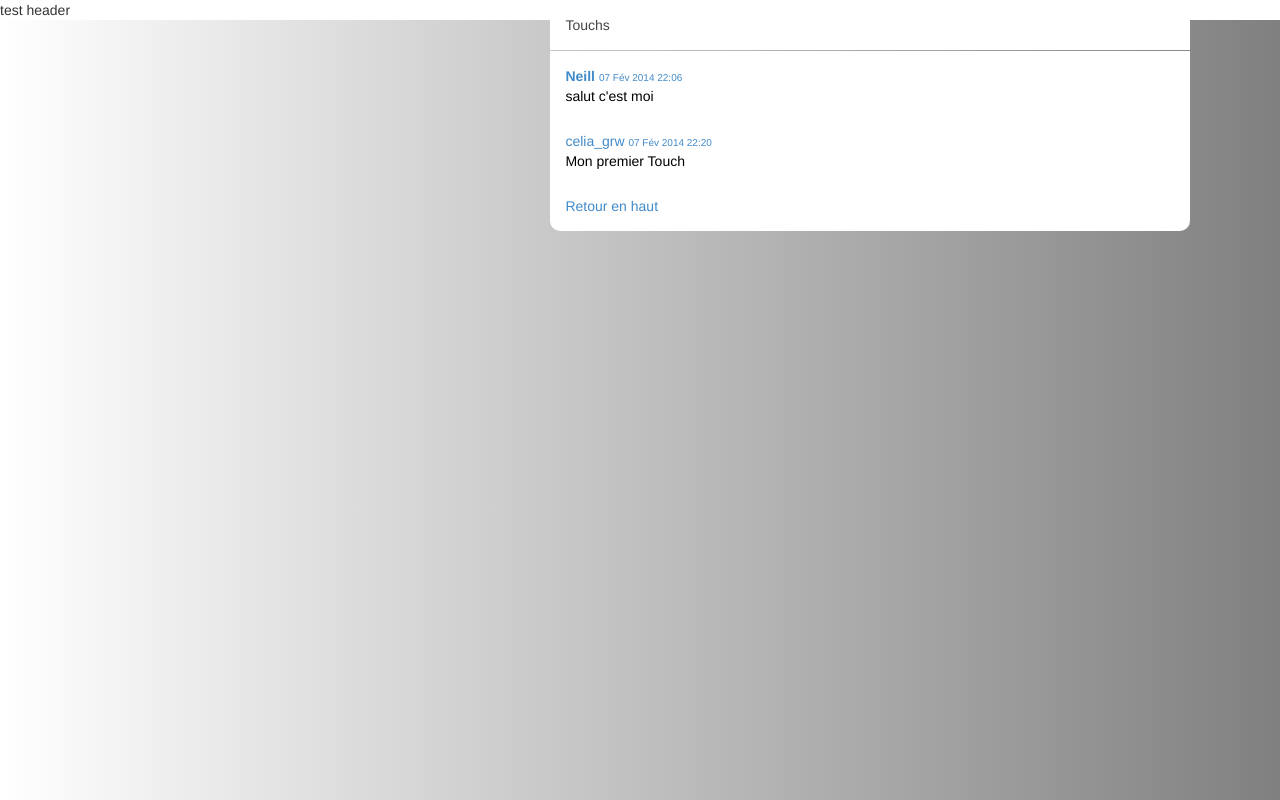
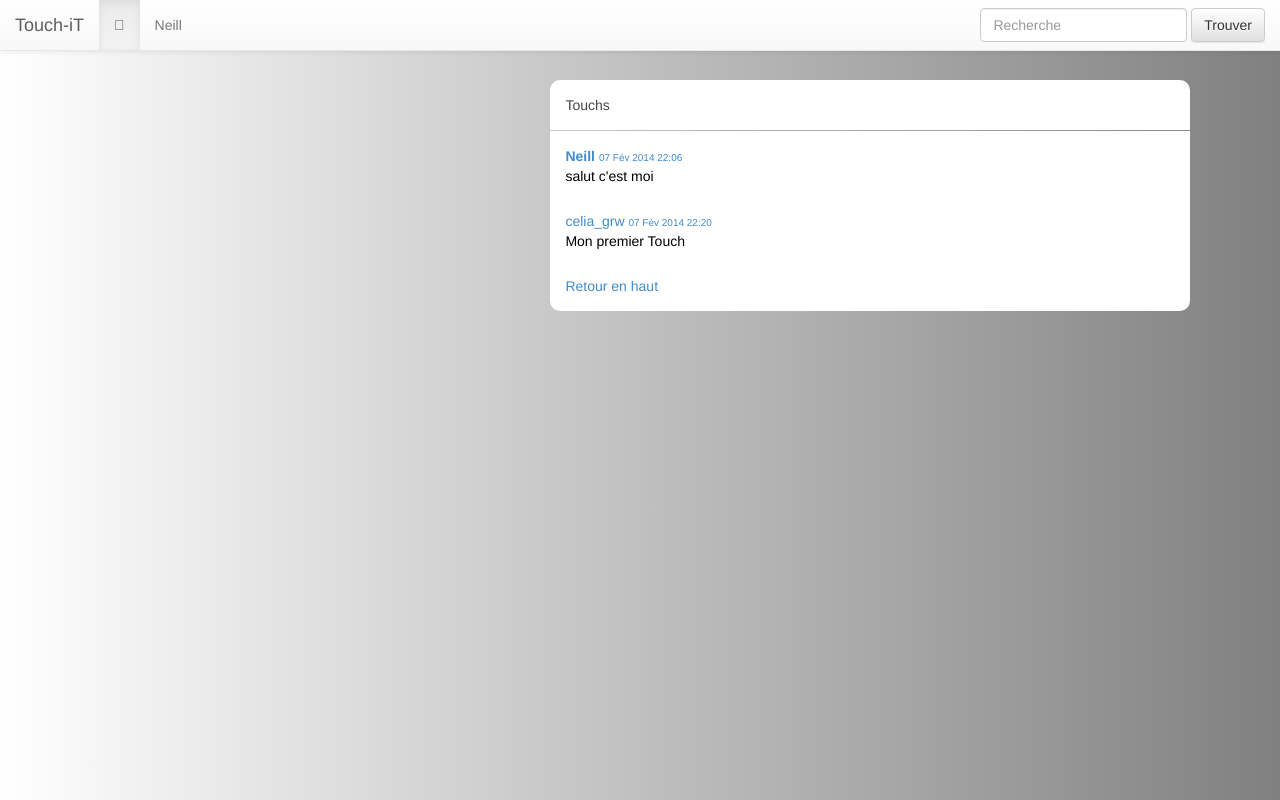
Before and after one commit to TouchProject/TouchProject, a Django app: page / in a window 1280 px wide. Run offline with Django 3.2, Linux system fonts and the light colour scheme; data comes from the database, SQL or seed files in the repository; parts of the project's set-up code (start-up, migrations or seed data) failed here and were passed over; some libraries are stand-ins or nearby versions.

Commit message:
Ajout du menu fixe

```diff
--- a/TouchNetApp/static/css/styles.css
+++ b/TouchNetApp/static/css/styles.css
@@ -1,12 +1,7 @@
 body{
 	font-family:Arial;
 	background-image:linear-gradient(90deg, white, gray);
-}
-
-header{
-	position: fixed;
-	width: 100%;
-	background-color:white;
+	padding-top:80px;
 }
 
 a{
--- a/TouchNetApp/templates/_base.html
+++ b/TouchNetApp/templates/_base.html
@@ -14,7 +14,27 @@
 	<script src="{% static 'bootstrap/js/bootstrap.min.js' %}"></script>
 
 	<header>
-		test header
+		<nav class="navbar navbar-default navbar-fixed-top" role="navigation">
+			<div class="container-fluid">
+				<!-- Brand and toggle get grouped for better mobile display -->
+				<div class="navbar-header">
+					<a class="navbar-brand" href="/">Touch-iT</a>
+				</div>
+				<!-- Collect the nav links, forms, and other content for toggling -->
+				<div class="collapse navbar-collapse" id="bs-example-navbar-collapse-1">
+					<ul class="nav navbar-nav">
+						<li class="active"><a href="#"></a></li>
+						<li><a href="{% url 'TouchNetApp:profile' utilisateur.pk %}">{{ utilisateur.pseudo }}</a></li>
+					</ul>
+					<form class="navbar-form navbar-right" role="search">
+						<div class="form-group">
+							<input type="text" class="form-control" placeholder="Recherche">
+								</div>
+						<button type="submit" class="btn btn-default">Trouver</button>
+					</form>
+				</div><!-- /.navbar-collapse -->
+			</div><!-- /.container-fluid -->
+		</nav>
 	</header>
 
 	<body>
```
